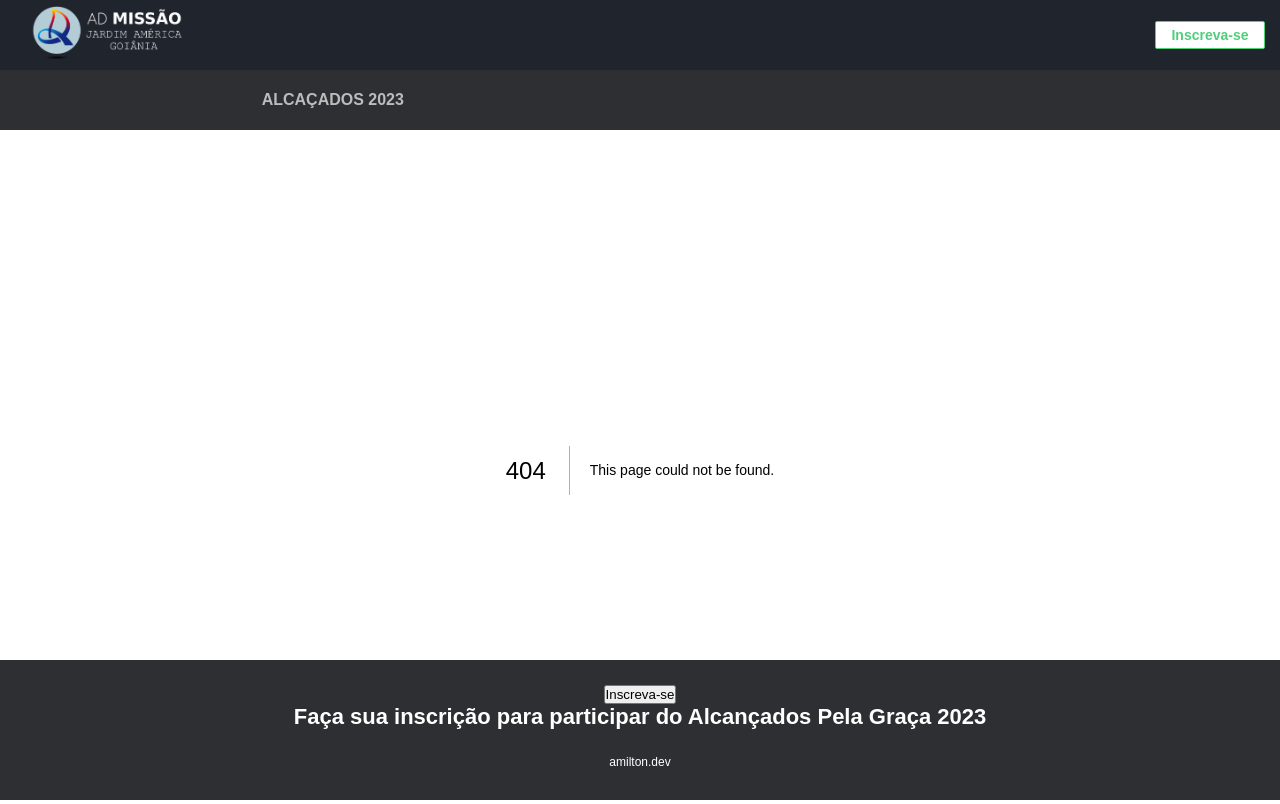
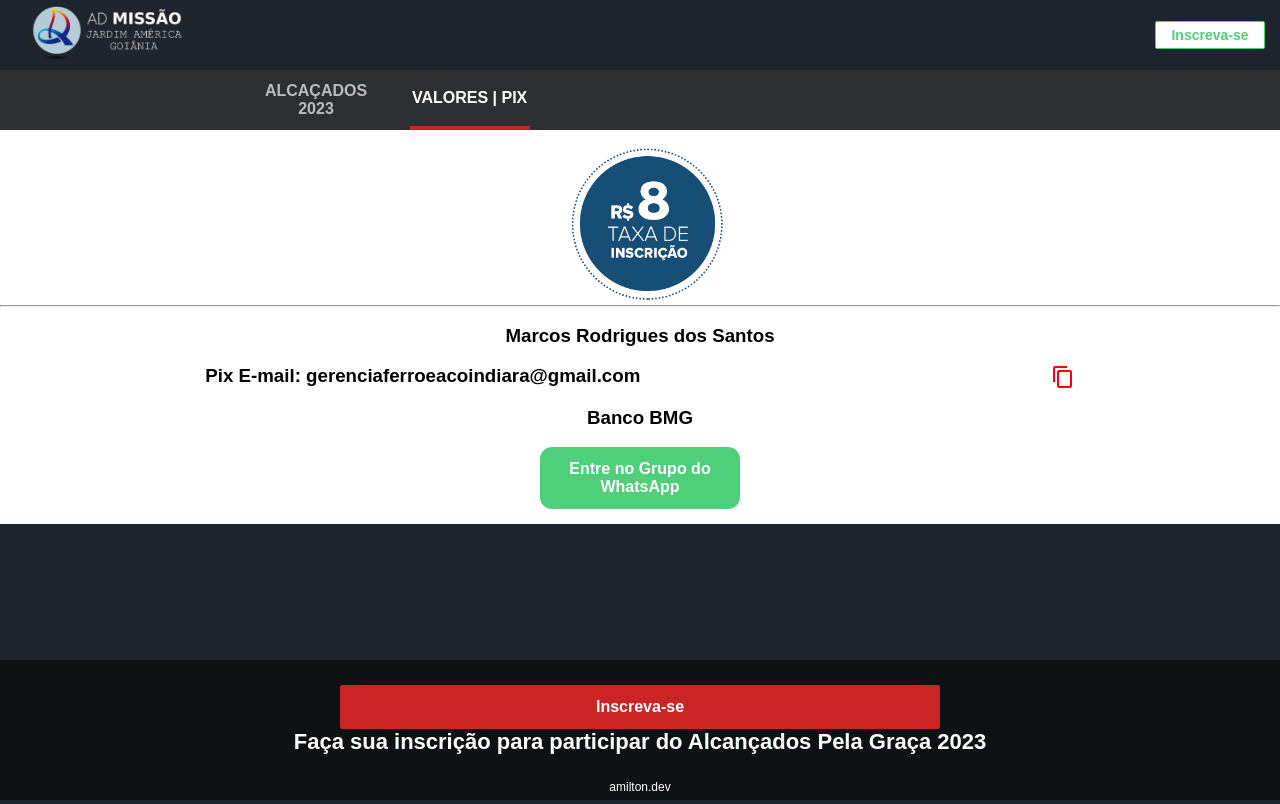
Before and after one commit to AmiltonSantos/alcancadosPelaGraca, a Next.js app: page /pix in a window 1280 px wide. Before the commit this address had no page. Built offline with nearby package versions, Linux system fonts and the light colour scheme; a web font is replaced by a local one.

Commit message:
:art: implementa tela de pix

```diff
--- a/Data/navContent.js
+++ b/Data/navContent.js
@@ -1,4 +1,5 @@
 // Navigation data
 export const navObjects = [
     { id: 1, pathname: "/", name: 'ALCAÇADOS 2023', style: "active1" },
+    { id: 2, pathname: "/pix", name: 'VALORES | PIX', style: "active2" },
   ];
--- a/components/Footer.jsx
+++ b/components/Footer.jsx
@@ -20,6 +20,8 @@ const Footer = ({ openModal }) => {
 
   if (router.pathname === "/") {
     className = "ctaButton1";
+  } else if (router.pathname === "/pix") {
+    className = "ctaButton2";
   }
 
   // storing fetched data to state
--- a/package.json
+++ b/package.json
@@ -10,9 +10,10 @@
     "lint": "next lint"
   },
   "dependencies": {
-    "@emotion/react": "11.11.1",
-    "@emotion/styled": "11.11.0",
+    "@emotion/react": "^11.11.1",
+    "@emotion/styled": "^11.11.0",
     "@mui/icons-material": "5.14.9",
+    "@mui/material": "^5.14.15",
     "next": "13.2.4",
     "react": "18.2.0",
     "react-confetti": "6.1.0",
--- /dev/null
+++ b/pages/pix.jsx
@@ -0,0 +1,41 @@
+import ContentCopyIcon from '@mui/icons-material/ContentCopy';
+import { useState } from "react";
+
+const Pix = () => {
+  const [isOpen, setIsOpen] = useState(false);
+
+  function toggleModal() {
+    setIsOpen(!isOpen);
+    if (isOpen === true) {
+      //Link do grupo do whatsapp
+      document.location.href = 'https://chat.whatsapp.com/GsXG9wJeSrY5xHcDDEW8EK';
+    }
+  }
+
+  const numeroPix = 'gerenciaferroeacoindiara@gmail.com';
+
+  return (
+    <div className="pixContainer">
+            <br></br>
+            <img src="/taxaInscricao.png" className="taxa" alt="" />
+            <hr />
+
+            <br></br>
+            <h3>Marcos Rodrigues dos Santos</h3>
+
+            <br></br>
+            <div className="divPix">
+              <h3> Pix E-mail: gerenciaferroeacoindiara@gmail.com</h3>
+              <ContentCopyIcon className="corIconPix" onClick={() => { navigator.clipboard.writeText(numeroPix) }} />
+            </div>
+
+            <br></br>
+            <h3>Banco BMG</h3>
+
+            <br></br>
+            <button className="ctaButtonTaxa" onClick={toggleModal}>Entre no Grupo do WhatsApp</button>
+          </div>
+  );
+};
+
+export default Pix;
--- a/styles/globals.css
+++ b/styles/globals.css
@@ -58,6 +58,13 @@ a {
 .modalContainer {
   margin: 0;
   text-align: center;
+}
+
+.pixContainer {
+  margin: 0;
+  text-align: center;
+  padding-top: 60px;
+  background-color: white;
 }
 
 .loginHeader {
@@ -218,6 +225,7 @@ a {
 }
 
 .navItem {
+  width: 120px;
   height: 100%;
   display: grid;
   align-items: center;
@@ -225,6 +233,7 @@ a {
 }
 
 .active1 {
+  width: 120px;
   display: grid;
   align-items: center;
   text-align: center;
@@ -232,6 +241,7 @@ a {
   border-bottom: #4ECF7A 4px solid;
 }
 .active2 {
+  width: 120px;
   display: grid;
   align-items: center;
   text-align: center;
@@ -338,7 +348,7 @@ a {
 }
 
 .ctaButton1 {
-  width: 300px;
+  width: 600px;
   background-color: #4ECF7A;
   color: #fff;
   font-weight: 800;
@@ -349,20 +359,8 @@ a {
   cursor: pointer;
 }
 
-.ctaButtonTaxa {
-  width: 200px;
-  background-color: #4ECF7A;
-  color: #fff;
-  font-weight: 800;
-  font-size: 16px;
-  border: #4ECF7A solid;
-  border-radius: 12px;
-  padding: 10px 12px;
-  cursor: pointer;
-  margin-bottom: 15px;
-}
 .ctaButton2 {
-  width: 300px;
+  width: 600px;
   background-color: rgb(202, 36, 36);
   color: #fff;
   font-weight: 800;
@@ -404,6 +402,19 @@ a {
   border-radius: 2px;
   padding: 10px 12px;
   cursor: pointer
+}
+
+.ctaButtonTaxa {
+  width: 200px;
+  background-color: #4ECF7A;
+  color: #fff;
+  font-weight: 800;
+  font-size: 16px;
+  border: #4ECF7A solid;
+  border-radius: 12px;
+  padding: 10px 12px;
+  cursor: pointer;
+  margin-bottom: 15px;
 }
 
 @media (max-width: 900px) {
```
